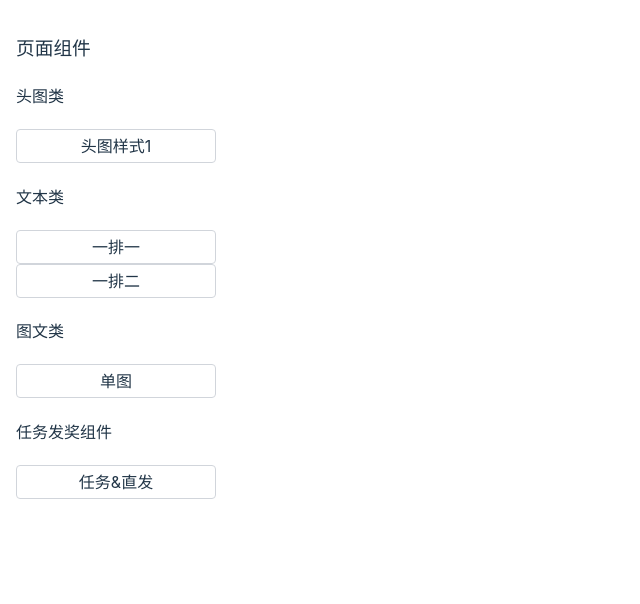
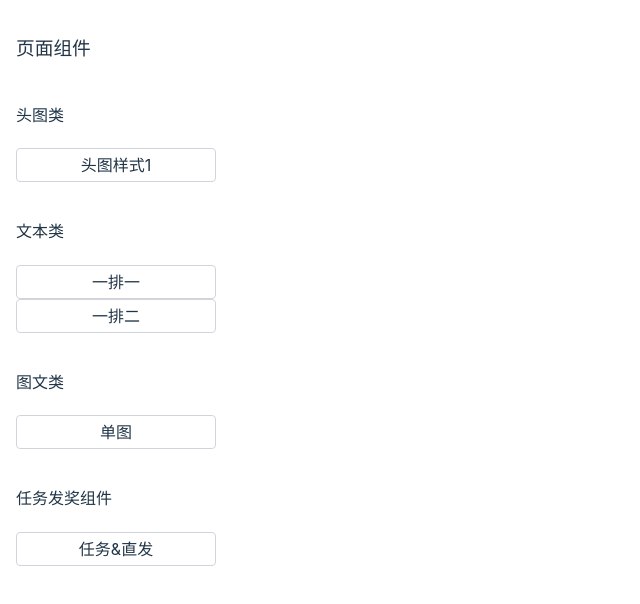
Before and after one commit to codercup2/tiny-form-design, a React (Vite) app: page / in a window 1280 px wide. Shown: the top 604 px of the page, without its empty margins (0-640 px from the left). Built offline with nearby package versions, Linux system fonts and the light colour scheme.

Commit message:
feat: 处理左侧物料区

```diff
--- a/src/form-design/Left.tsx
+++ b/src/form-design/Left.tsx
@@ -6,20 +6,20 @@ const Left: FC<{ items: ISeed[] }> = ({ items }) => {
   return (
     <div className='left flex-basis-200px'>
       <h3>页面组件</h3>
-      {items.map((item) => (
-        <div key={item.category}>
-          <h4>{item.category}</h4>
-          {item.list.map((item, index) => (
-            <Droppable droppableId={'left'} key={index}>
+      <Droppable droppableId={'left'}>
         {(provided, snapshot) => {
           return (
             <div
-                    className={clsx('flex flex-col gap-4', {
+              className={clsx('flex flex-col gap-4 ', {
                 'left-isDraggingOver': snapshot.isDraggingOver,
               })}
               ref={provided.innerRef}
               {...provided.droppableProps}
             >
+              {items.map((item) => (
+                <div key={item.category}>
+                  <h4>{item.category}</h4>
+                  {item.list.map((item, index) => (
                     <Draggable
                       index={index}
                       draggableId={item.id}
@@ -49,14 +49,14 @@ const Left: FC<{ items: ISeed[] }> = ({ items }) => {
                         </>
                       )}
                     </Draggable>
+                  ))}
+                </div>
+              ))}
               {provided.placeholder}
             </div>
           )
         }}
       </Droppable>
-          ))}
-        </div>
-      ))}
     </div>
   )
 }
```
Lines whose indentation alone changed are shown as unchanged.
